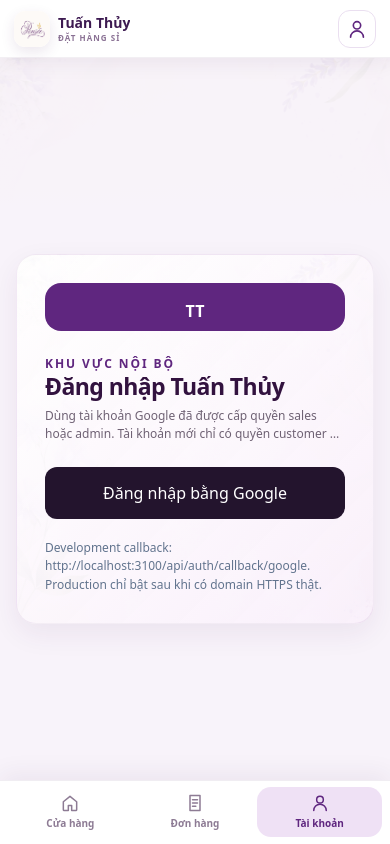
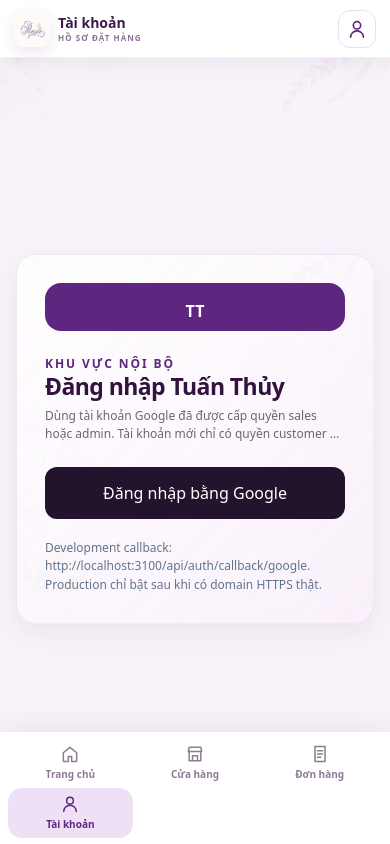
Before and after one commit to minhmannguyengdp-sketch/japan-underwear, a Next.js app: page /dang-nhap in a window 390 px wide. Built offline with nearby package versions, Linux system fonts and the light colour scheme; no server answers.

Commit message:
feat(ui): finalize customer mobile navigation shell

```diff
--- a/components/app-shell/app-shell-boundary.tsx
+++ b/components/app-shell/app-shell-boundary.tsx
@@ -14,11 +14,22 @@ type NavItem = {
 const navItems: NavItem[] = [
   {
     href: "/",
-    label: "Cửa hàng",
+    label: "Trang chủ",
     match: (pathname) => pathname === "/",
     icon: (
       <svg aria-hidden="true" viewBox="0 0 24 24">
         <path d="M4 10.5 12 4l8 6.5V20a1 1 0 0 1-1 1h-5v-6h-4v6H5a1 1 0 0 1-1-1v-9.5Z" />
+      </svg>
+    ),
+  },
+  {
+    href: "/cua-hang",
+    label: "Cửa hàng",
+    match: (pathname) => pathname.startsWith("/cua-hang"),
+    icon: (
+      <svg aria-hidden="true" viewBox="0 0 24 24">
+        <path d="M4 9h16l-1-5H5L4 9Z" />
+        <path d="M5 9v11h14V9M9 20v-6h6v6" />
       </svg>
     ),
   },
@@ -35,8 +46,7 @@ const navItems: NavItem[] = [
   {
     href: "/tai-khoan",
     label: "Tài khoản",
-    match: (pathname) =>
-      pathname.startsWith("/tai-khoan") || pathname.startsWith("/dang-nhap"),
+    match: (pathname) => pathname.startsWith("/tai-khoan") || pathname.startsWith("/dang-nhap"),
     icon: (
       <svg aria-hidden="true" viewBox="0 0 24 24">
         <circle cx="12" cy="8" r="4" />
@@ -46,31 +56,42 @@ const navItems: NavItem[] = [
   },
 ];
 
+const routeTitles: Array<{ match: (pathname: string) => boolean; title: string; subtitle: string }> = [
+  { match: (pathname) => pathname.startsWith("/cua-hang"), title: "Cửa hàng", subtitle: "Pensee · Winking" },
+  { match: (pathname) => pathname.startsWith("/don-hang"), title: "Đơn hàng", subtitle: "Theo dõi đơn sỉ" },
+  { match: (pathname) => pathname.startsWith("/tai-khoan") || pathname.startsWith("/dang-nhap"), title: "Tài khoản", subtitle: "Hồ sơ đặt hàng" },
+  { match: () => true, title: "Tuấn Thủy", subtitle: "Đặt hàng sỉ" },
+];
+
 export function AppShellBoundary({ children }: { children: ReactNode }) {
   const pathname = usePathname();
 
-  if (pathname.startsWith("/admin")) {
-    return children;
+  if (pathname.startsWith("/admin")) return children;
+
+  if (pathname === "/chao-mung") {
+    return (
+      <div className="app-stage">
+        <div className="public-app-shell public-app-shell--welcome">{children}</div>
+      </div>
+    );
   }
+
+  const routeTitle = routeTitles.find((item) => item.match(pathname)) ?? routeTitles[routeTitles.length - 1];
 
   return (
     <div className="app-stage">
       <div className="public-app-shell" data-route={pathname}>
         <header className="public-app-header">
-          <Link href="/" className="public-brand" aria-label="Về cửa hàng Tuấn Thủy">
+          <Link href="/" className="public-brand" aria-label="Về trang chủ Tuấn Thủy">
             <span className="public-brand-logo">
               <img src="/brand/pensee-logo.png" alt="" />
             </span>
-            <span>
-              <strong>Tuấn Thủy</strong>
-              <small>Đặt hàng sỉ</small>
+            <span className="public-brand-copy">
+              <strong>{routeTitle.title}</strong>
+              <small>{routeTitle.subtitle}</small>
             </span>
           </Link>
-          <Link
-            href="/tai-khoan"
-            className="public-account-button"
-            aria-label="Mở tài khoản"
-          >
+          <Link href="/tai-khoan" className="public-account-button" aria-label="Mở tài khoản">
             <svg aria-hidden="true" viewBox="0 0 24 24">
               <circle cx="12" cy="8" r="4" />
               <path d="M5 21a7 7 0 0 1 14 0" />
```
